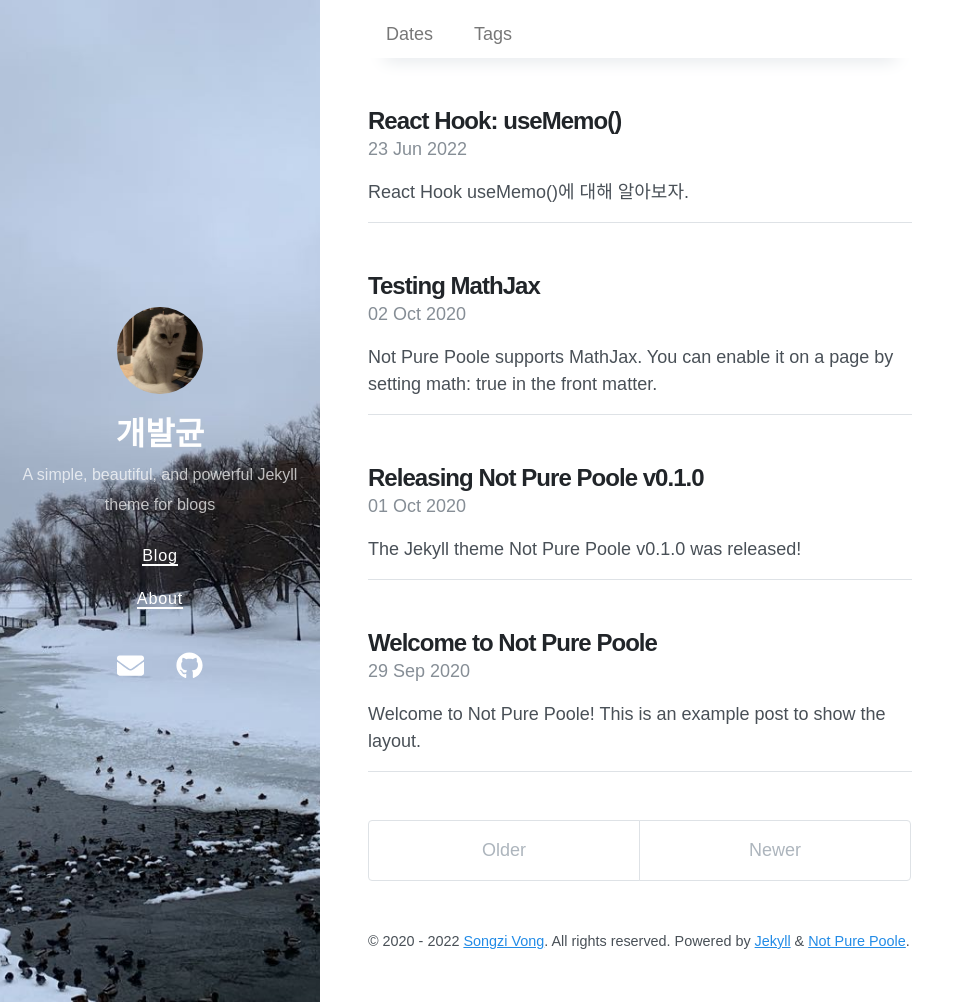
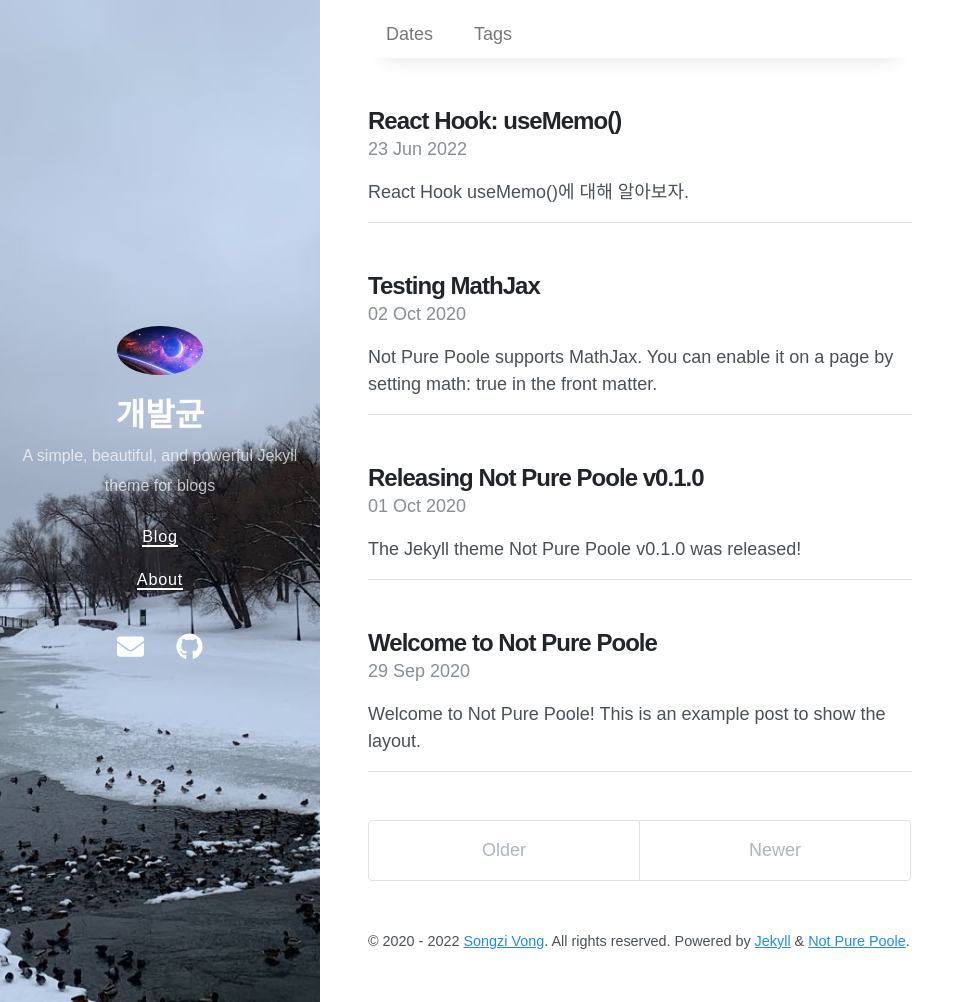
Before and after one commit to KMKHM/KMKHM.github.io, a Jekyll site: the page built from index.html, in a window 1280 px wide and 1002 px high. Shown: the whole window, without its empty margins (0-975 px from the left). Built offline with Jekyll 4.4.1, drawn with Linux system fonts in a browser that asks for light colours; nearby versions of some CDN libraries; the list of posts is cut into pages by our own code.

```diff
--- a/_config.yml
+++ b/_config.yml
@@ -2,7 +2,7 @@
 title: 개발균
 description: A simple, beautiful, and powerful Jekyll theme for blogs
 url: https://kmkhm.github.io
-avatar: /avatar.jpeg
+avatar: /98-980282_s.jpeg
 paginate: 5
 permalink: pretty
 cover_image: /bg.jpeg
```
Also changed, not shown: 98-980282_s.jpeg (added).
